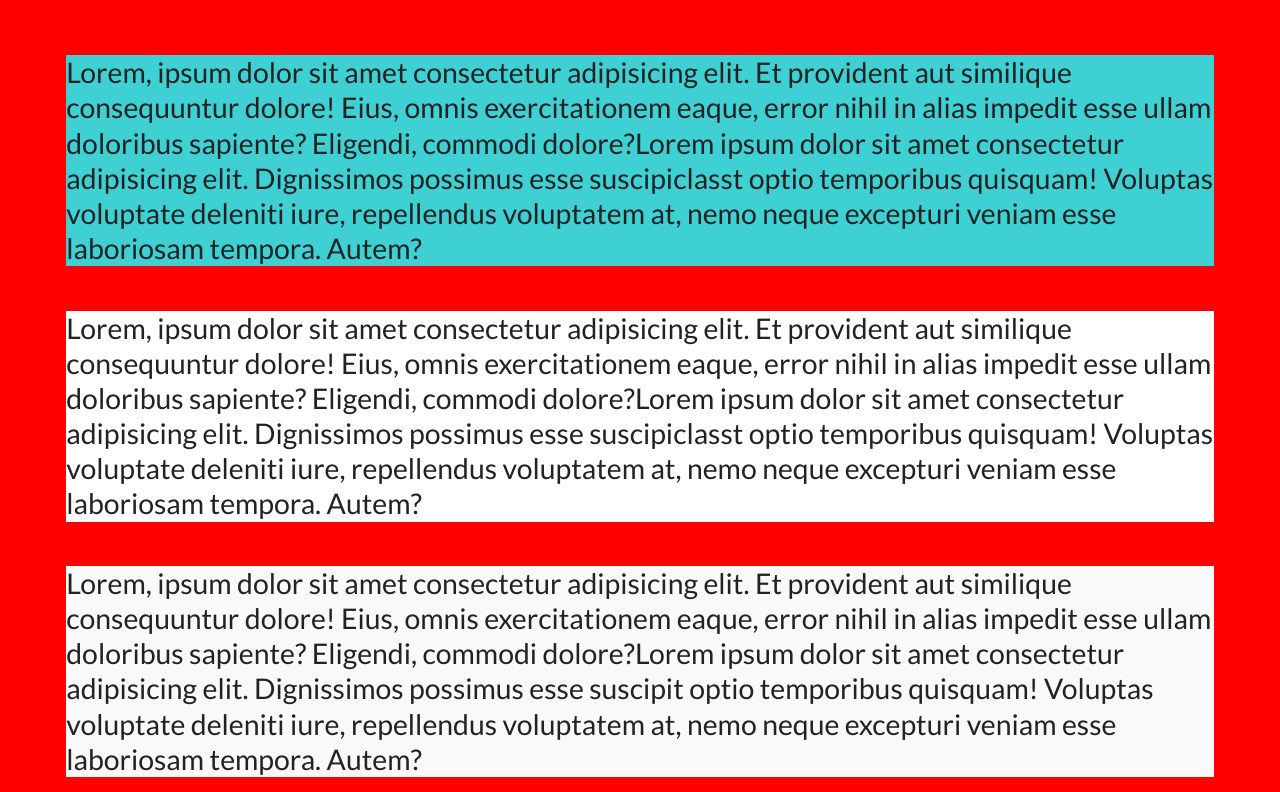
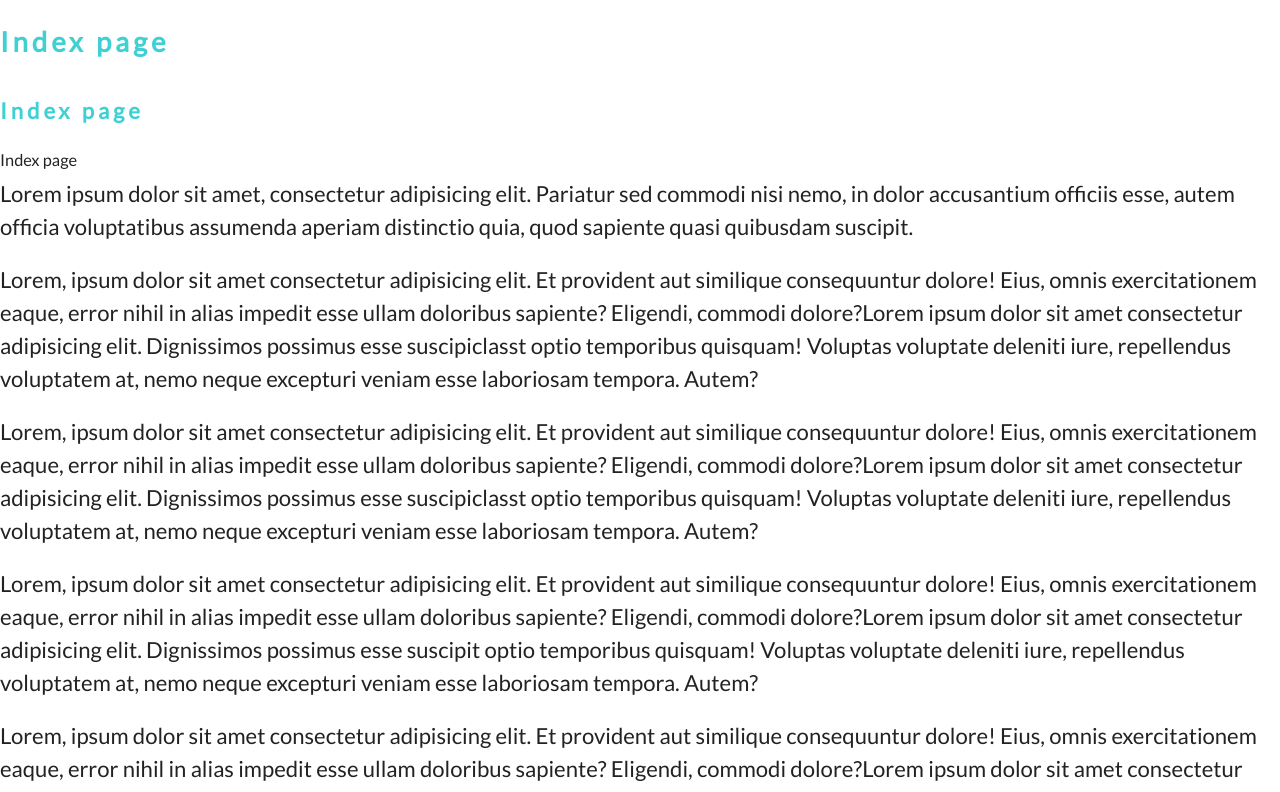
Before and after one commit to Pataco80/backroads-styled-components, a Gatsby site: page / in a window 1280 px wide. Shown: the part 518-1310 px from the top of the page. Built offline with nearby package versions, Linux system fonts and the light colour scheme; Gatsby itself is replaced by a stand-in of ours.

Commit message:
test typography step 1

```diff
--- a/src/components/Layout/Layout.js
+++ b/src/components/Layout/Layout.js
@@ -6,11 +6,11 @@
  */
 
 import * as React from "react"
-import { GlobalStyle } from "../../styles/globalStyles"
+import GlobalStyles from "../../styles/globalStyles"
 const Layout = ({ children }) => {
   return (
     <>
-      <GlobalStyle />
+      <GlobalStyles />
       <main>{children}</main>
     </>
   )
--- /dev/null
+++ b/src/styles/basetype.css
@@ -0,0 +1,65 @@
+h1,
+.h1,
+h2,
+.h2,
+h3,
+.h3,
+h4,
+.h4,
+h5,
+.h5,
+h6,
+.h6 {
+  color: blue;
+  font-family: "Poppins";
+}
+
+:root {
+  /* font-size fluid */
+  --step--2: clamp(0.78rem, calc(0.75rem + 0.17vw), 0.88rem);
+  --step--1: clamp(0.94rem, calc(0.88rem + 0.28vw), 1.1rem);
+  --line--1: clamp(1.125rem, 0.435vw + 1.038rem, 1.375rem);
+  --step-0: clamp(1.13rem, calc(1.04rem + 0.43vw), 1.38rem);
+  --line-0: clamp(1.35rem, 0.641vw + 1.222rem, 1.719rem);
+  --step-1: clamp(1.35rem, calc(1.22rem + 0.64vw), 1.72rem);
+  --step-2: clamp(1.62rem, calc(1.44rem + 0.92vw), 2.15rem);
+  --step-3: clamp(1.94rem, calc(1.69rem + 1.29vw), 2.69rem);
+  --step-4: clamp(2.33rem, calc(1.98rem + 1.78vw), 3.36rem);
+  --step-5: clamp(2.8rem, calc(2.31rem + 2.43vw), 4.2rem);
+
+  /* line-height fluid */
+  --line--2: clamp(0.938rem, 0.283vw + 0.881rem, 1.1rem);
+}
+
+h1,
+.h1 {
+  font-size: var(--step-5);
+}
+h2,
+.h2 {
+  font-size: var(--step-4);
+}
+h3,
+.h3 {
+  font-size: var(--step-3);
+}
+h4,
+.h4 {
+  font-size: var(--step-2);
+}
+h5,
+.h5 {
+  font-size: var(--step-1);
+}
+h6,
+.h6 {
+  font-size: var(--step-0);
+}
+
+p {
+  font-size: var(--step-0);
+}
+
+small {
+  font-size: var(--step--1);
+}
--- a/src/styles/globalStyles.js
+++ b/src/styles/globalStyles.js
@@ -1,54 +1,87 @@
 import { createGlobalStyle } from "styled-components"
-
 import { reset } from "styled-reset"
 //import { generateMedia } from "styled-media-query"
 
-import { fontFamilly, typeScale } from "./typography"
-import { globalTypography } from "./typography"
+import { fontFamilly } from "./typography"
+import { spaceScale, setLetterSpacing } from "./utilsStyled"
 import { setColor } from "./colors"
 import "../fonts/fonts.css"
-export const GlobalStyle = createGlobalStyle`
-  ${reset};
-  ${globalTypography};
+//import "./basetype.css"
+const GlobalStyles = createGlobalStyle`
+ ${reset}
 
-  *,*::before,*::after {
+  *, *:before, *:after {
     box-sizing: border-box;
   }
 
-  html,body {
+  html {
     box-sizing: border-box;
     scroll-behavior: smooth;
     font-family: ${fontFamilly.bodyFont};
-		font-size: ${typeScale.stepS};
-		line-height: ${typeScale.lineS};
+    font-size: 1rem;
     color: ${setColor.mainBlack};
   }
 
-
-
-
-  .red{
-    background-color:red;
-    padding:3rem;
-
-  }
-  section div {
-    margin-bottom: 2rem;
-  }
-  .mainBlue {
-    background-color:${setColor.mainBlue};
-  }
-  .mainWhite {
-    background-color:${setColor.mainWhite};
-  }
-  .darkWhite {
-    background-color:${setColor.darkWhite};
-  }
-  .mainGrey {
-    background-color:${setColor.mainGrey};
-  }
-  .darkGrey {
-    background-color:${setColor.darkGrey};
+  body {
+    font-family: ${fontFamilly.bodyFont};
+    font-size: calc(1rem + 0.35vw); /* Responsive base font size */
+    line-height: calc(1rem + 1.333vw); /* Responsive Vertical Rhythm */
   }
 
+  h1, .h1, h2, .h2, h3, .h3, h4, .h4, h5, .h5, h6, .h6 {
+    font-family: ${fontFamilly.headingsFont};
+    padding: calc(1.5rem + 1vw) 0; /* Responsive paddings */
+    color: ${setColor.mainBlue};
+    font-weight: 900;
+    ${setLetterSpacing()};
+  }
+
+  h1, .h1 {
+    font-size: clamp(2.8rem, calc(2.31rem + 2.43vw), 4.2rem);
+    line-height: calc(3.713rem + 2.5vw); /* Responsive Vertical Rhythm */
+  }
+
+  h2, .h2 {
+    font-size: clamp(2.33rem, calc(1.98rem + 1.78vw), 3.36rem);
+    line-height: calc(2.856rem + 2.25vw); /* Responsive Vertical Rhythm */
+  }
+
+  h3, .h3 {
+    font-size: clamp(1.94rem, calc(1.69rem + 1.29vw), 2.69rem);
+    line-height: calc(2.197rem + 1.5vw); /* Responsive Vertical Rhythm */
+  }
+
+  h4, .h4 {
+    font-size: clamp(1.62rem, calc(1.44rem + 0.92vw), 2.15rem);
+    line-height: calc(1.9rem + 1vw); /* Responsive Vertical Rhythm */
+  }
+
+  h5, .h5 {
+    font-size: clamp(1.35rem, calc(1.22rem + 0.64vw), 1.72rem);
+    line-height: calc(1.7rem + 1vw); /* Responsive Vertical Rhythm */
+  }
+
+  h6, .h6 {
+    font-size: clamp(1.13rem, calc(1.04rem + 0.43vw), 1.38rem);
+    line-height: calc(1.4rem + .2vw); /* Responsive Vertical Rhythm */
+  }
+
+    h4, .h4, h5, .h5, h6, .h6 {
+    padding: calc(1rem + .2vw) 0;
+  }
+
+  p {
+    font-size: clamp(1.13rem, calc(1.04rem + 0.43vw), 1.38rem);
+    margin: 0 0 calc(1rem + .3vw) 0;
+  }
+
+  small, .small {
+    font-size: 80%;
+  }
+
+  .gatsby-image-wrapper {
+    width: 100%;
+  }
 `
+
+export default GlobalStyles
--- a/src/styles/typography.js
+++ b/src/styles/typography.js
@@ -23,31 +23,31 @@ export const typeScale = {
   line2xs: `clamp(0.938rem, 0.283vw + 0.881rem, 1.1rem)`,
 
   /* Step -1: 15.00px → 17.60px */
-  stepXs: `clamp(0.94rem, calc(0.88rem + 0.28vw), 1.10rem)`,
+  stepXs: `clamp(0.94rem, calc(0.88rem + 0.28vw), 1.1rem)`,
   lineXs: `clamp(1.125rem, 0.435vw + 1.038rem, 1.375rem)`,
 
   /* Step 0: 18.00px → 22.00px */
-  stepS: `clamp(1.13rem, calc(1.02rem + 0.46vw), 1.38rem)`,
+  stepS: `clamp(1.13rem, calc(1.04rem + 0.43vw), 1.38rem)`,
   lineS: `clamp(1.35rem, 0.641vw + 1.222rem, 1.719rem)`,
 
   /* Step 1: 21.60px → 27.50px */
-  stepM: `clamp(1.35rem, calc(1.28rem + 0.37vw), 1.56rem);`,
+  stepM: `clamp(1.35rem, calc(1.22rem + 0.64vw), 1.72rem)`,
   lineM: `clamp(1.62rem, 0.579vw + 1.504rem, 1.953rem)`,
 
   /* Step 2: 25.92px → 34.38px */
-  stepL: `clamp(1.62rem, calc(1.5rem + 0.58vw), 1.95rem);`,
+  stepL: `clamp(1.62rem, calc(1.44rem + 0.92vw), 2.15rem)`,
   lineL: `clamp(1.944rem, 0.865vw + 1.771rem, 2.441rem)`,
 
   /* Step 3: 31.10px → 42.97px */
-  stepXl: `clamp(1.94rem, calc(1.77rem + 0.87vw), 2.44rem);`,
+  stepXl: `clamp(1.94rem, calc(1.69rem + 1.29vw), 2.69rem)`,
   lineXl: `clamp(2.333rem, 1.251vw + 2.082rem, 3.052rem)`,
 
   /* Step 4: 37.32px → 53.71px */
-  step2Xl: `clamp(2.33rem, calc(2.08rem + 1.26vw), 3.05rem);`,
+  step2Xl: `clamp(2.33rem, calc(1.98rem + 1.78vw), 3.36rem)`,
   line2Xl: `clamp(2.799rem, 1.767vw + 2.446rem, 3.815rem)`,
 
   /* Step 5: 44.79px → 67.14px */
-  step3Xl: `clamp(2.80rem, calc(2.31rem + 2.43vw), 4.20rem)`,
+  step3Xl: `clamp(2.8rem, calc(2.31rem + 2.43vw), 4.2rem)`,
   line3Xl: `clamp(3.359rem, 3.28vw + 2.703rem, 5.245rem)`,
 }
 
@@ -69,29 +69,53 @@ const globalTypography = css`
     ${setLetterSpacing()};
   }
 
+  :root {
+    /* font-size fluid */
+    --step--2: clamp(0.78rem, calc(0.75rem + 0.17vw), 0.88rem);
+    --step--1: clamp(0.94rem, calc(0.88rem + 0.28vw), 1.1rem);
+    --line--1: clamp(1.125rem, 0.435vw + 1.038rem, 1.375rem);
+    --step-0: clamp(1.13rem, calc(1.04rem + 0.43vw), 1.38rem);
+    --line-0: clamp(1.35rem, 0.641vw + 1.222rem, 1.719rem);
+    --step-1: clamp(1.35rem, calc(1.22rem + 0.64vw), 1.72rem);
+    --step-2: clamp(1.62rem, calc(1.44rem + 0.92vw), 2.15rem);
+    --step-3: clamp(1.94rem, calc(1.69rem + 1.29vw), 2.69rem);
+    --step-4: clamp(2.33rem, calc(1.98rem + 1.78vw), 3.36rem);
+    --step-5: clamp(2.8rem, calc(2.31rem + 2.43vw), 4.2rem);
+
+    /* line-height fluid */
+    --line--2: clamp(0.938rem, 0.283vw + 0.881rem, 1.1rem);
+  }
+
   h1,
   .h1 {
     font-size: ${typeScale.step3Xl};
+    font-size: var(--step-5);
     line-height: ${typeScale.line3Xl};
   }
   h2,
   .h2 {
     font-size: ${typeScale.step2Xl};
+    font-size: var(--step-4);
     line-height: ${typeScale.line2Xl};
   }
   h3,
   .h3 {
     font-size: ${typeScale.stepXl};
+    font-size: var(--step-3);
     line-height: ${typeScale.lineXl};
   }
   h4,
   .h4 {
     font-size: ${typeScale.stepL};
+    font-size: var(--step-2);
+
     line-height: ${typeScale.lineL};
   }
   h5,
   .h5 {
     font-size: ${typeScale.stepM};
+    font-size: var(--step-1);
+
     line-height: ${typeScale.lineM};
   }
   h6,
```
